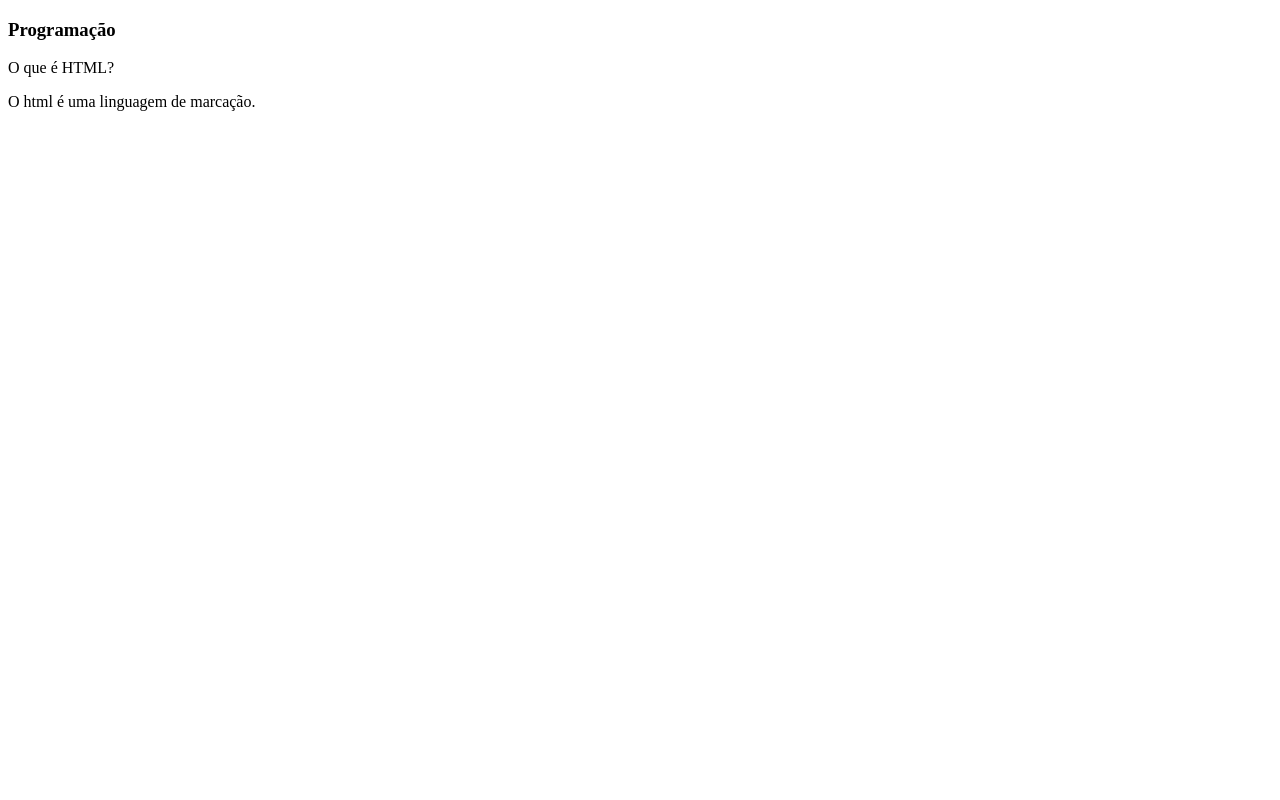
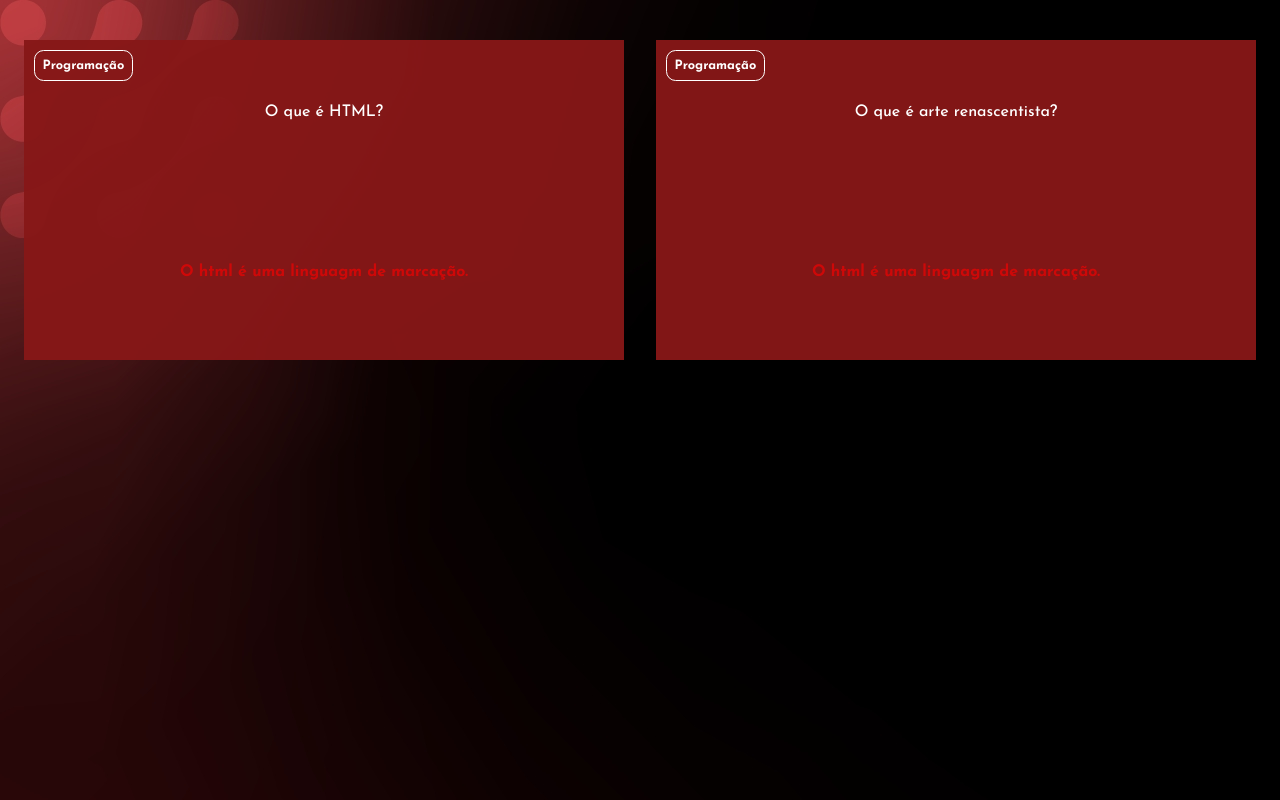
Before and after one commit to vinifslindo/FlashCardes, a plain HTML site: page index.html in a window 1280 px wide. Drawn offline with Linux system fonts and the light colour scheme.

Commit message:
Add files via upload
31 10 24

```diff
--- a/assets/style.css
+++ b/assets/style.css
@@ -0,0 +1,72 @@
+@import url('https://fonts.googleapis.com/css2?family=Josefin+Sans:ital,wght@0,100..700;1,100..700&display=swap');
+
+:root{
+  --text-color: #ffffff;
+  --card-front-color: hsla(0, 71%, 31%, 0.959);
+ --card-back-color: #ff00009c;
+}
+
+body {
+  background: url(img/bg-desktop-red.webp);
+  font-family: Josefin Sans;
+}
+
+
+.cartao__conteudo {
+    background-color: var(--card-front-color);
+    text-align: center;
+    height: 100%;
+  }
+
+
+  #container {
+    display: flex;
+    flex-wrap: wrap;
+  }
+
+  .cartao {
+    margin: 1rem 1rem;
+    height: 20rem;
+    flex-grow: 1;
+    flex-basis: calc(33% - 6rem);
+  }
+
+  .cartao__conteudo p {
+    padding: 4rem;
+  }
+
+  .cartao__conteudo h3 {
+    color: var(--text-color);
+    border: 1px solid var(--text-color);
+    text-align: left;
+    padding: 0.5rem;
+    position: absolute;
+    margin: 0.6rem;
+    border-radius: 0.6rem;
+    font-size: 1vw;
+  }
+
+  .cartao__conteudo__pergunta p {
+    color: var(--text-color);
+    font-weight: 500;
+  }
+
+  .cartao__conteudo__resposta p {
+    color: var(--card-back-color);
+    font-weight: 700;
+  }
+
+  footer {
+    background-color: white;
+    color: black;
+    position: fixed;
+    bottom: 0;
+    width: 100%;
+    height: 2rem;
+  }
+
+  footer p {
+    text-align: center;
+    font-size: 0.6rem;
+    margin-top: 0.5rem;
+  }
--- a/index.html
+++ b/index.html
@@ -3,23 +3,39 @@
 <head>
 <meta charset="UTF-8">
 <meta name="viewport" content="width=device-width, initial-scale=1.0">
-    <title>Flah Cardes</title>
+<link rel="stylesheet" href="assets/style.css">
+<title>Flach Cardes</title>
 </head>
 <body>
 <main>
 <section id="container">
-            <article class= cartao>
-            <div class=" cartao__conteudo">
-            <h3> Programação</h3>
+
+<article class="cartao">
+<div class="cartao__conteudo">
+<h3>Programação</h3>
 
 <div class="cartao__conteudo__pergunta">
-    <p> O que é HTML?</p>
+<p>O que é HTML?</p>
 </div>
 
-<div clas="cartao__conteudo__resposta">
-    <p> O html é uma linguagem de marcação.</p>
+<div class="cartao__conteudo__resposta">
+<p>O html é uma linguagm de marcação.</p>
+</div>
 </div>
 </article>
+
+<article class="cartao">
+<div class="cartao__conteudo">
+<h3>Programação</h3>
+<div class="cartao__conteudo__pergunta">
+<p>O que é arte renascentista?</p>
+</div>
+<div class="cartao__conteudo__resposta">
+<p>O html é uma linguagm de marcação.</p>
+</div>
+</div>
+</article>
+
 </section>
 </main>
 </body>
```
Also changed, not shown: assets/img/bg-desktop-red.webp (added), bg-desktop-red.webp (added). Lines whose indentation alone changed are shown as unchanged.
